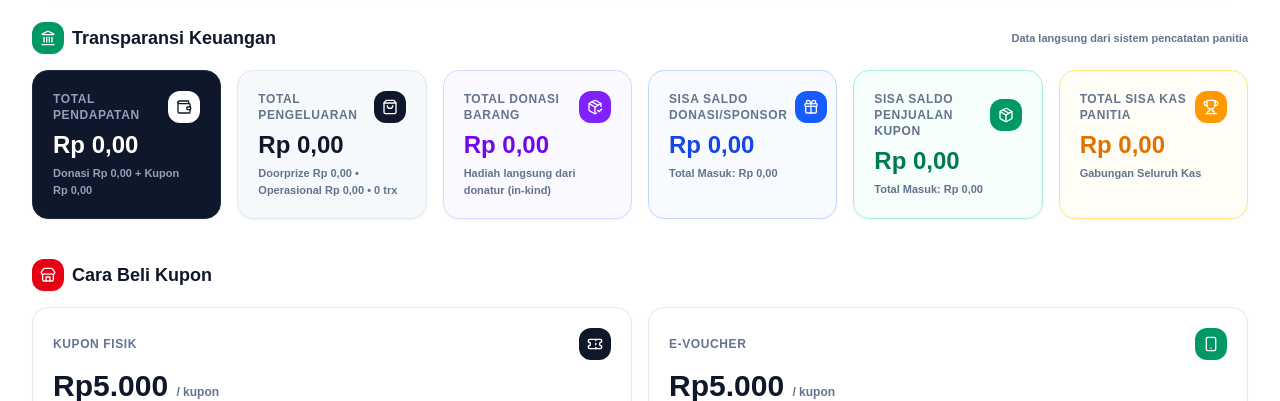
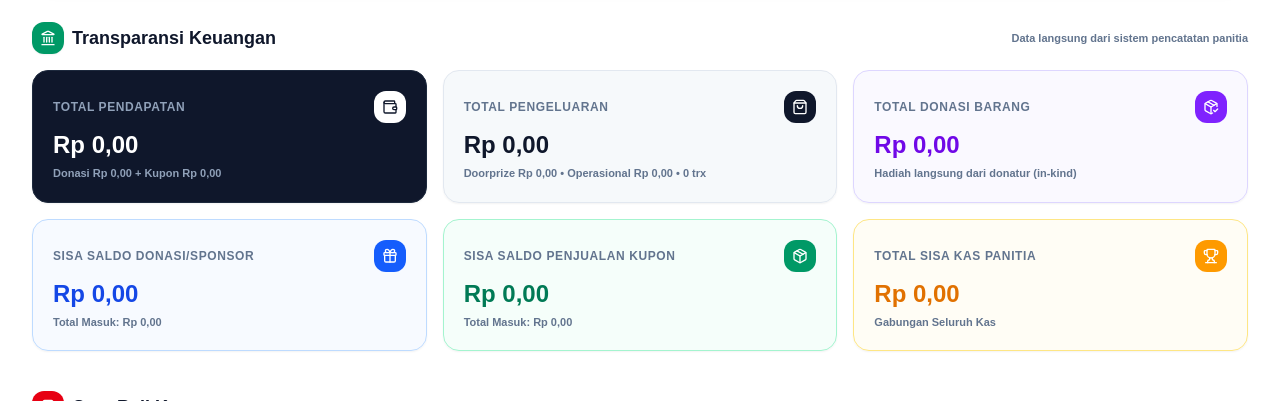
Before and after one commit to erikprakoso/sikuja-frontend, a Next.js app: page / in a window 1280 px wide. Shown: the part 386-787 px from the top of the page. Built offline with nearby package versions, Linux system fonts and the light colour scheme; no server answers; the database is empty.

Commit message:
style(pembelian): 6 kartu jadi 2 baris x 3 (hapus xl:grid-cols-6)

```diff
--- a/src/components/admin/pembelian/PembelianStatsCards.tsx
+++ b/src/components/admin/pembelian/PembelianStatsCards.tsx
@@ -32,7 +32,7 @@ export const PembelianStatsCards = ({
   const doorprize = totalDoorprize || 0;
   const operasional = totalOperasional || Math.max(0, totalSpent - doorprize);
   return (
-    <div className="grid grid-cols-2 lg:grid-cols-3 xl:grid-cols-6 gap-2 sm:gap-4">
+    <div className="grid grid-cols-2 lg:grid-cols-3 gap-2 sm:gap-4">
       {/* Total Pendapatan */}
       <div className="bg-slate-900 border border-slate-800 rounded-xl sm:rounded-2xl p-3 sm:p-5 shadow-xs">
         <div className="flex items-center justify-between gap-2">
```
